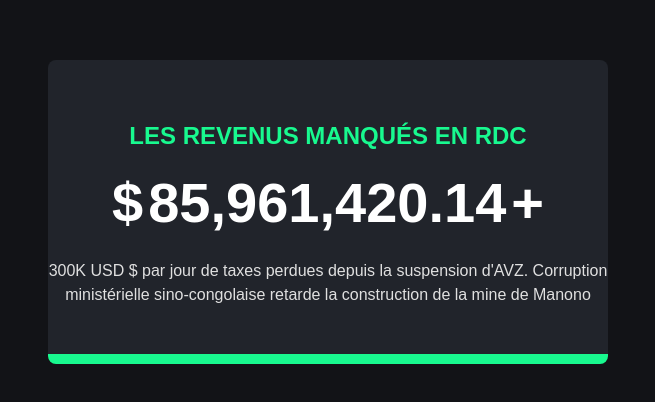
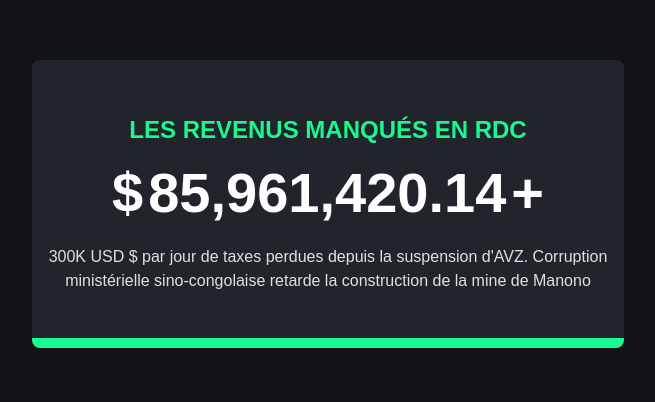
Before and after one commit to Spikerama/drc-tax-loss-counter_french, a plain HTML site: page index.html in a window 1280 px wide. Shown: the part 228-630 px from the top of the page, without its empty margins (312-967 px from the left). Drawn offline with Linux system fonts and the light colour scheme.

Commit message:
Update index.html

```diff
--- a/index.html
+++ b/index.html
@@ -33,8 +33,8 @@
       overflow: hidden;
     }
     .container {
-      width: 70vmin;
-      height: 38vmin;
+      width: 74vmin;
+      height: 36vmin;
       display: flex;
       flex-direction: column;
       justify-content: space-around;
```
